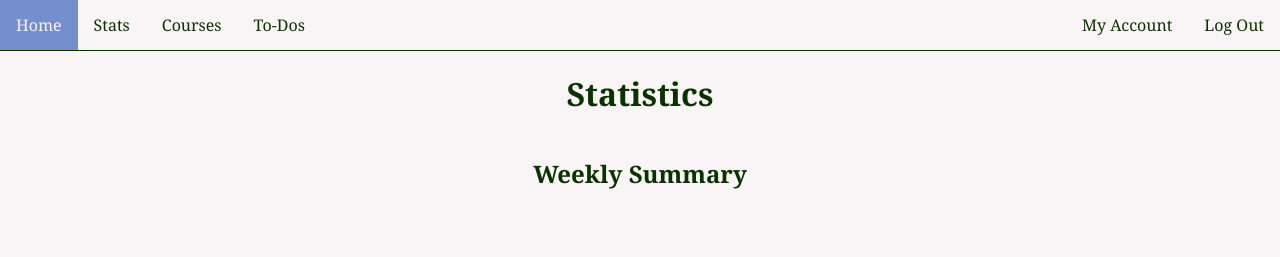
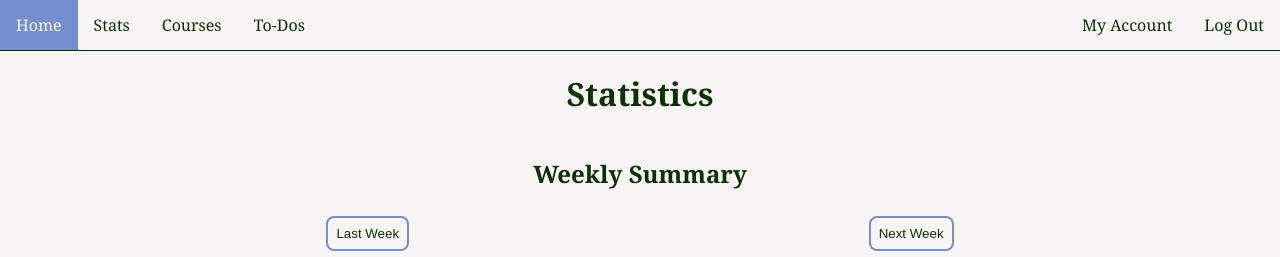
Before and after one commit to Amenhotep314/study, a Flask app: page /stats in a window 1280 px wide. Shown: the top 257 px of the page. Run offline with Flask 3, Linux system fonts and the light colour scheme; the visitor is signed in with stand-in values (Sample User, id 1); data that the repository does not hold is empty; a map, chart or similar area stays blank; some libraries are stand-ins or nearby versions.

Commit message:
Allows scrolling through different weekly summaries

```diff
--- a/src/ajax.py
+++ b/src/ajax.py
@@ -1,6 +1,6 @@
 """Handles all asynchronous requests from client-side JavaScript."""
 
-from flask import Blueprint, jsonify
+from flask import Blueprint, jsonify, abort
 from flask_login import login_required
 from flask_babel import _, lazy_gettext as _l
 from datetime import timedelta
@@ -11,8 +11,8 @@ from . import util
 ajax = Blueprint("ajax", __name__)
 
 @login_required
-@ajax.route("/weekly_summary/<int:week>", methods=["GET"])
-def weekly_summary(week=0):
+@ajax.route("/weekly_summary/<string:week>", methods=["GET"])
+def weekly_summary(week="0"):
     """Builds a bar chart representation of study time by course since Monday.
 
     Args:
@@ -23,8 +23,12 @@ def weekly_summary(week=0):
     """
 
     # One dataset for every course, each containing a value for every day of the week
+    try:
+        week = int(week)
+    except:
+        abort(404)
     datasets = []
-    days_since_monday = util.local_now().weekday() + 7 * week   # Find Monday
+    days_since_monday = util.local_now().weekday() - 7 * week   # Find Monday
 
     for course in db_util.current_courses():
         dataset = {
--- a/src/static/scripts.js
+++ b/src/static/scripts.js
@@ -35,13 +35,35 @@ function addZeroes(i) {
     return i;
 }
 
+let weeklySummaryChart = null;
+let weeklySummaryPosition = 0;
+
+async function incrementWeeklySummaryChart(nextWeek) {
+
+    if (nextWeek) {
+        weeklySummaryPosition += 1;
+    } else {
+        weeklySummaryPosition -= 1;
+    }
+    renderWeeklySummaryChart()
+}
+
+async function renderWeeklySummaryChart() {
+
+    if (weeklySummaryChart) {
+        console.log(weeklySummaryChart);
+        weeklySummaryChart.destroy();
+    }
+    weeklySummaryChart = await renderChart("weekly_summary", weeklySummaryPosition);
+}
 
 async function renderChart(id, arg) {
 
     const ctx = document.getElementById(id);
     const data = await fetch($SCRIPT_ROOT + "/" + id + "/" + arg).then(response => response.json());
     console.log("Built chart", id);
-    new Chart(ctx, data);
+    let chart = new Chart(ctx, data);
+    return chart;
 }
 
 
--- a/src/templates/index.html
+++ b/src/templates/index.html
@@ -12,7 +12,7 @@
 
         <h2>{{ _('Weekly Summary') }}</h2>
         <div style="height: 350px;"><canvas id="weekly_summary"></canvas></div>
-        <script>renderChart("weekly_summary", 0);</script>
+        <script>renderWeeklySummaryChart();</script>
 
         <h2>{{ _('Assignments') }}</h2>
         <a class="link-button" style="margin: auto;" href="{{ url_for('main.create_assignment') }}">{{ _('New Assignment') }}</a>
--- a/src/templates/stats.html
+++ b/src/templates/stats.html
@@ -8,8 +8,12 @@
     <h1>{{ _("Statistics") }}</h1>
     <h2>{{ _("Weekly Summary") }}</h2>
     <div class="subregion">
+        <div style="display: flex; justify-content: space-between;">
+            <button style="margin-right: auto;" class="link-button" onclick="incrementWeeklySummaryChart(false);">{{ _("Last Week") }}</button>
+            <button style="margin-left: auto;" class="link-button" onclick="incrementWeeklySummaryChart(true);">{{ _("Next Week") }}</button>
+        </div>
         <div style="height: 500px;"><canvas id="weekly_summary"></canvas></div>
-        <script>renderChart("weekly_summary", 0);</script>
+        <script>renderWeeklySummaryChart();</script>
     </div>
 
     <h2>{{ _("Work per Course") }}</h2>
```
Also changed, not shown: src/translations/fr/LC_MESSAGES/messages.po.
